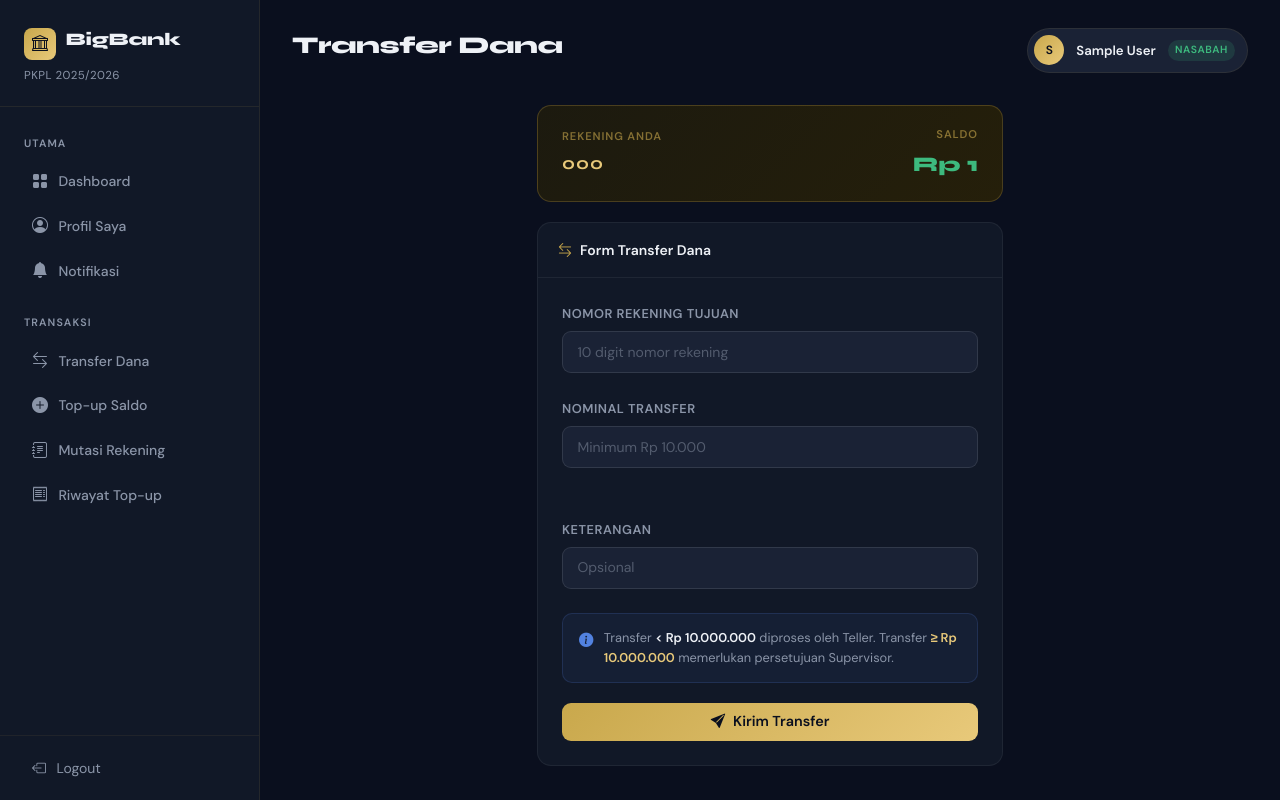
After one commit to nayraarr/tugas4-testing-kelompok, a Django app: page /banking/transfer/ in a window 1280 px wide. The commit adds this page. Run offline with Django 4.2, Linux system fonts and the light colour scheme; a user stored in the database is signed in; tables that the repository leaves empty hold one stand-in row (values such as "Sample post").

Commit message:
Add transfer feature banking.

```diff
--- /dev/null
+++ b/banking/forms.py
@@ -0,0 +1,46 @@
+from decimal import Decimal
+
+from django import forms
+from decimal import Decimal
+from .models import Rekening
+
+
+class TransferForm(forms.Form):
+    rekening_tujuan = forms.CharField(
+        max_length=10,
+        label='Nomor Rekening Tujuan',
+        widget=forms.TextInput(attrs={'class': 'form-control', 'placeholder': '10 digit nomor rekening'})
+    )
+    nominal = forms.DecimalField(
+        max_digits=15, decimal_places=2, min_value=Decimal('10000'),
+        label='Nominal Transfer',
+        widget=forms.NumberInput(attrs={'class': 'form-control', 'placeholder': 'Minimum Rp 10.000'})
+    )
+    keterangan = forms.CharField(
+        max_length=200, required=False,
+        label='Keterangan',
+        widget=forms.TextInput(attrs={'class': 'form-control', 'placeholder': 'Opsional'})
+    )
+
+    def __init__(self, *args, rekening_asal=None, **kwargs):
+        super().__init__(*args, **kwargs)
+        self.rekening_asal = rekening_asal
+
+    def clean_rekening_tujuan(self):
+        nomor = self.cleaned_data['rekening_tujuan']
+        if not nomor.isdigit() or len(nomor) != 10:
+            raise forms.ValidationError('Nomor rekening harus 10 digit angka.')
+        try:
+            tujuan = Rekening.objects.get(nomor_rekening=nomor, aktif=True)
+        except Rekening.DoesNotExist:
+            raise forms.ValidationError('Rekening tujuan tidak ditemukan atau tidak aktif.')
+        if self.rekening_asal and tujuan == self.rekening_asal:
+            raise forms.ValidationError('Tidak dapat transfer ke rekening sendiri.')
+        self.rekening_tujuan_obj = tujuan
+        return nomor
+
+    def clean_nominal(self):
+        nominal = self.cleaned_data['nominal']
+        if self.rekening_asal and nominal > self.rekening_asal.saldo:
+            raise forms.ValidationError('Saldo tidak mencukupi.')
+        return nominal
--- a/banking/urls.py
+++ b/banking/urls.py
@@ -4,4 +4,5 @@ from . import views
 app_name = 'banking'
 
 urlpatterns = [
+    path('transfer/', views.transfer_view, name='transfer'),
 ]
--- a/banking/views.py
+++ b/banking/views.py
@@ -1,3 +1,38 @@
-from django.shortcuts import render
+from decimal import Decimal
+from pyexpat.errors import messages
 
-# Create your views here.
+from django.shortcuts import get_object_or_404, redirect, render
+from django.contrib.auth.decorators import login_required
+
+from accounts.decorators import nasabah_only
+from banking.forms import TransferForm
+from banking.models import Rekening
+
+@login_required
+@nasabah_only
+def transfer_view(request):
+    rekening = get_object_or_404(Rekening, pemilik=request.user, aktif=True)
+    form = TransferForm(request.POST or None, rekening_asal=rekening)
+
+    if request.method == 'POST' and form.is_valid():
+        tujuan = form.rekening_tujuan_obj
+        nominal = form.cleaned_data['nominal']
+        keterangan = form.cleaned_data.get('keterangan', '')
+
+        transaksi = Transaksi.objects.create(
+            rekening_asal=rekening,
+            rekening_tujuan=tujuan,
+            jenis='transfer',
+            nominal=nominal,
+            keterangan=keterangan,
+            status='pending',
+        )
+        # Langsung approve jika < 10 juta (tidak butuh supervisor)
+        if nominal < Decimal('10000000'):
+            msg = 'Transfer berhasil diajukan dan menunggu verifikasi Teller.'
+        else:
+            msg = 'Transfer >= Rp 10.000.000 memerlukan persetujuan Supervisor Bank.'
+        messages.success(request, msg)
+        return redirect('banking:mutasi')
+
+    return render(request, 'banking/transfer.html', {'form': form, 'rekening': rekening})
--- /dev/null
+++ b/templates/banking/transfer.html
@@ -0,0 +1,89 @@
+{% extends 'base.html' %}
+{% block title %}Transfer Dana — NexaBank{% endblock %}
+{% block page_title %}Transfer Dana{% endblock %}
+{% block content %}
+
+<div class="row justify-content-center">
+  <div class="col-lg-6">
+
+    <!-- Info Rekening -->
+    <div style="background:linear-gradient(135deg,#1c1a0f,#251f0a);border:1px solid rgba(201,168,76,.25);border-radius:14px;padding:1.25rem 1.5rem;margin-bottom:1.25rem;display:flex;justify-content:space-between;align-items:center;">
+      <div>
+        <div style="font-size:.7rem;text-transform:uppercase;letter-spacing:.08em;color:rgba(201,168,76,.6);font-weight:600;margin-bottom:.25rem;">Rekening Anda</div>
+        <div style="font-family:'Syne',sans-serif;font-weight:700;font-size:1.1rem;color:#e8c97a;letter-spacing:.06em;">{{ rekening.nomor_rekening }}</div>
+      </div>
+      <div style="text-align:right;">
+        <div style="font-size:.7rem;text-transform:uppercase;letter-spacing:.08em;color:rgba(201,168,76,.6);font-weight:600;margin-bottom:.25rem;">Saldo</div>
+        <div style="font-family:'Syne',sans-serif;font-weight:800;font-size:1.3rem;color:#3dba7e;">Rp {{ rekening.saldo|floatformat:"0g" }}</div>
+      </div>
+    </div>
+
+    <!-- Form -->
+    <div class="card">
+      <div class="card-header">
+        <i class="bi bi-arrow-left-right" style="color:#c9a84c;"></i> Form Transfer Dana
+      </div>
+      <div style="padding:1.5rem;">
+        <form method="post" id="transferForm">
+          {% csrf_token %}
+
+          <div class="mb-4">
+            <label class="form-label">{{ form.rekening_tujuan.label }}</label>
+            {{ form.rekening_tujuan }}
+            {% if form.rekening_tujuan.errors %}
+            <div style="color:#e05252;font-size:.78rem;margin-top:.3rem;">{{ form.rekening_tujuan.errors.0 }}</div>
+            {% endif %}
+          </div>
+
+          <div class="mb-4">
+            <label class="form-label">{{ form.nominal.label }}</label>
+            {{ form.nominal }}
+            {% if form.nominal.errors %}
+            <div style="color:#e05252;font-size:.78rem;margin-top:.3rem;">{{ form.nominal.errors.0 }}</div>
+            {% endif %}
+            <div id="nominalInfo" style="font-size:.8rem;margin-top:.4rem;min-height:1.2rem;"></div>
+          </div>
+
+          <div class="mb-4">
+            <label class="form-label">{{ form.keterangan.label }}</label>
+            {{ form.keterangan }}
+          </div>
+
+          <!-- Info box -->
+          <div style="background:rgba(82,130,224,.07);border:1px solid rgba(82,130,224,.18);border-radius:10px;padding:.85rem 1rem;margin-bottom:1.25rem;display:flex;gap:.65rem;align-items:flex-start;">
+            <i class="bi bi-info-circle-fill" style="color:#5282e0;flex-shrink:0;margin-top:.1rem;font-size:.9rem;"></i>
+            <div style="font-size:.8rem;color:#8b95a8;line-height:1.6;">
+              Transfer <strong style="color:#eef1f6;">&lt; Rp 10.000.000</strong> diproses oleh Teller.
+              Transfer <strong style="color:#e8c97a;">&ge; Rp 10.000.000</strong> memerlukan persetujuan Supervisor.
+            </div>
+          </div>
+
+          <button type="submit" class="btn btn-gold w-100 py-2" style="font-size:.9rem;">
+            <i class="bi bi-send-fill me-2"></i>Kirim Transfer
+          </button>
+        </form>
+      </div>
+    </div>
+
+  </div>
+</div>
+
+{% endblock %}
+{% block extra_js %}
+<script>
+const nominalInput = document.querySelector('[name=nominal]');
+const info = document.getElementById('nominalInfo');
+nominalInput?.addEventListener('input', function() {
+  const v = parseFloat(this.value) || 0;
+  if (v >= 10000000) {
+    info.innerHTML = '<span style="color:#e89a3c;display:flex;align-items:center;gap:.35rem;"><i class="bi bi-exclamation-triangle-fill"></i>Memerlukan persetujuan Supervisor Bank</span>';
+  } else if (v >= 10000) {
+    info.innerHTML = '<span style="color:#3dba7e;display:flex;align-items:center;gap:.35rem;"><i class="bi bi-check-circle-fill"></i>Akan diproses oleh Teller</span>';
+  } else if (v > 0) {
+    info.innerHTML = '<span style="color:#8b95a8;">Minimum transfer Rp 10.000</span>';
+  } else {
+    info.textContent = '';
+  }
+});
+</script>
+{% endblock %}
--- a/templates/base.html
+++ b/templates/base.html
@@ -3,9 +3,11 @@
 <head>
   <meta charset="UTF-8">
   <meta name="viewport" content="width=device-width, initial-scale=1.0">
-  <title>{% block title %}NexaBank{% endblock %}</title>
+  <title>{% block title %}BigBank{% endblock %}</title>
   <link rel="preconnect" href="https://fonts.googleapis.com">
+  <link rel="preconnect" href="https://fonts.gstatic.com" crossorigin>
   <link href="https://fonts.googleapis.com/css2?family=DM+Sans:wght@300;400;500;600&family=Syne:wght@700;800&display=swap" rel="stylesheet">
+  <link href="https://cdn.jsdelivr.net/npm/bootstrap@5.3.2/dist/css/bootstrap.min.css" rel="stylesheet">
   <link href="https://cdn.jsdelivr.net/npm/bootstrap-icons@1.11.3/font/bootstrap-icons.min.css" rel="stylesheet">
   <style>
     :root {
@@ -428,7 +430,7 @@
   <div class="sidebar-brand">
     <div class="logo-mark">
       <div class="logo-icon"><i class="bi bi-bank"></i></div>
-      <h5>NexaBank</h5>
+      <h5>BigBank</h5>
     </div>
     <small>PKPL 2025/2026</small>
   </div>
```
